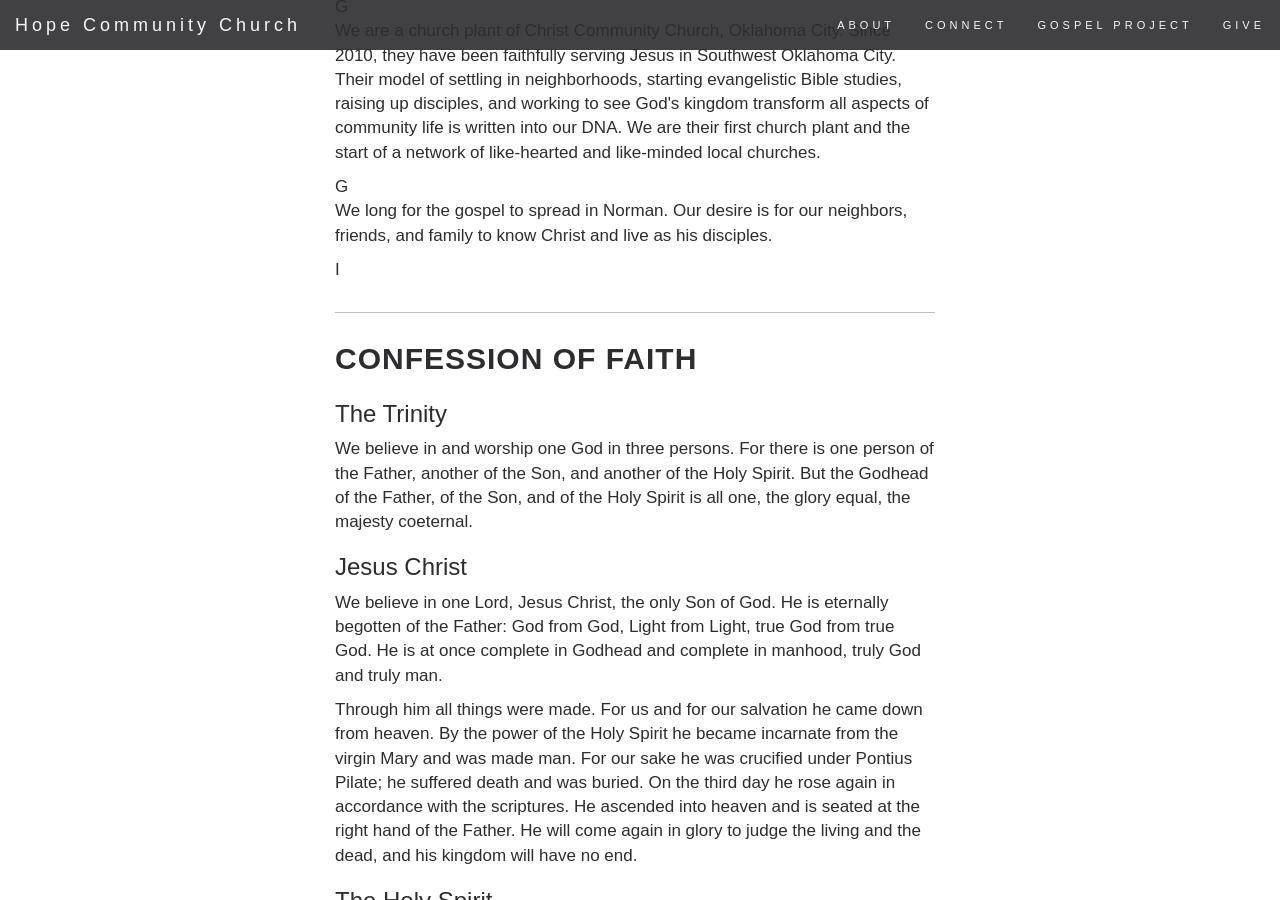
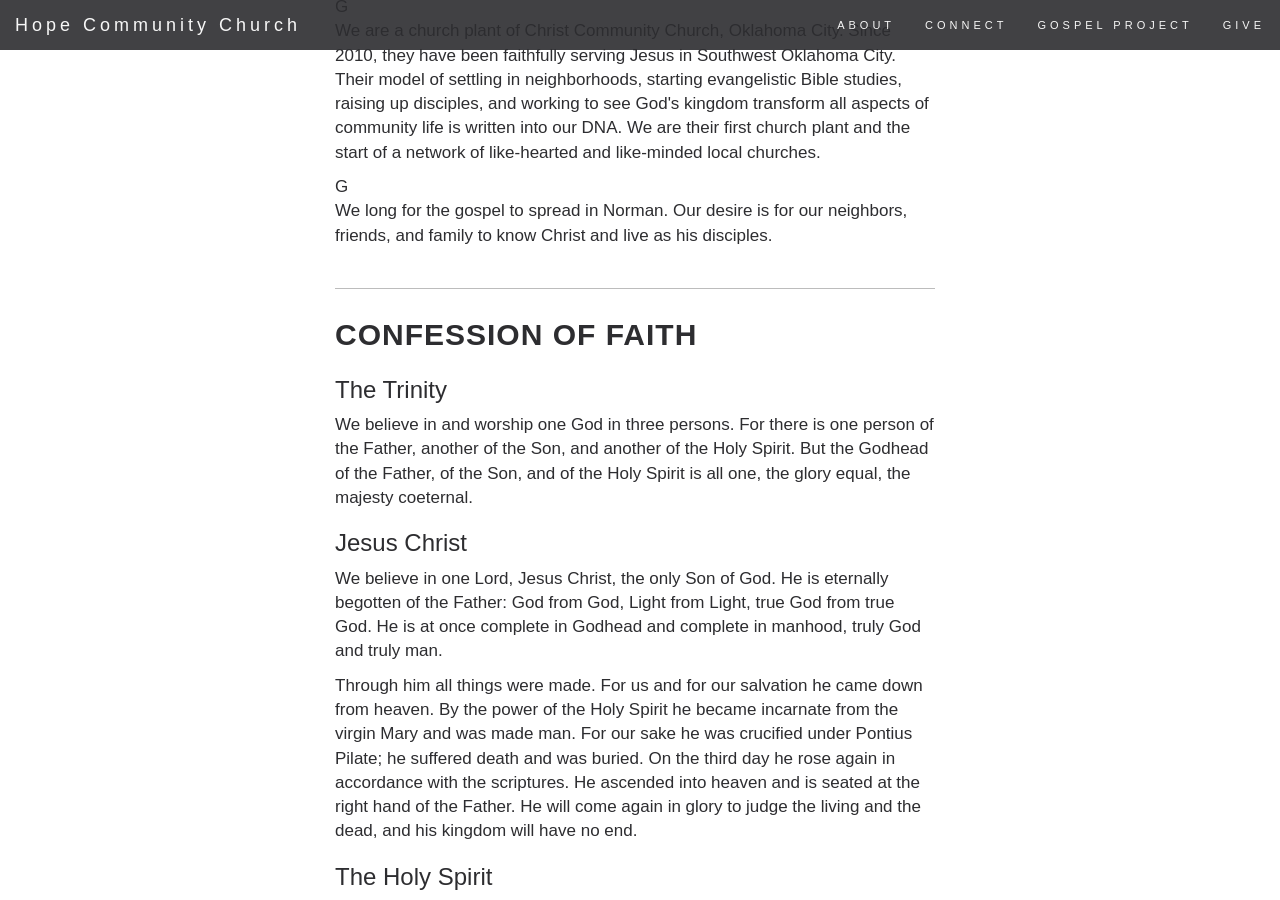
Before and after one commit to calcnerd256/hope-community.github.io, a Jekyll site: the page built from about.html, in a window 1280 px wide and 900 px high, scrolled down 672 px. Built offline with Jekyll 4.4.1, drawn with Linux system fonts in a browser that asks for light colours; nearby versions of some CDN libraries.

Commit message:
removing debug output helper I

```diff
--- a/about.html
+++ b/about.html
@@ -40,7 +40,7 @@
 						{% endcomment %}{% else %}{% comment %}
 						{% endcomment %}
 {% comment %}
-						{% endcomment %}G{% endif %}{% endfor %}I</div>
+						{% endcomment %}G{% endif %}{% endfor %}</div>
 
 					<div class='section-title'>Confession of Faith</div>
 					<div class='section-text-block'>
```
